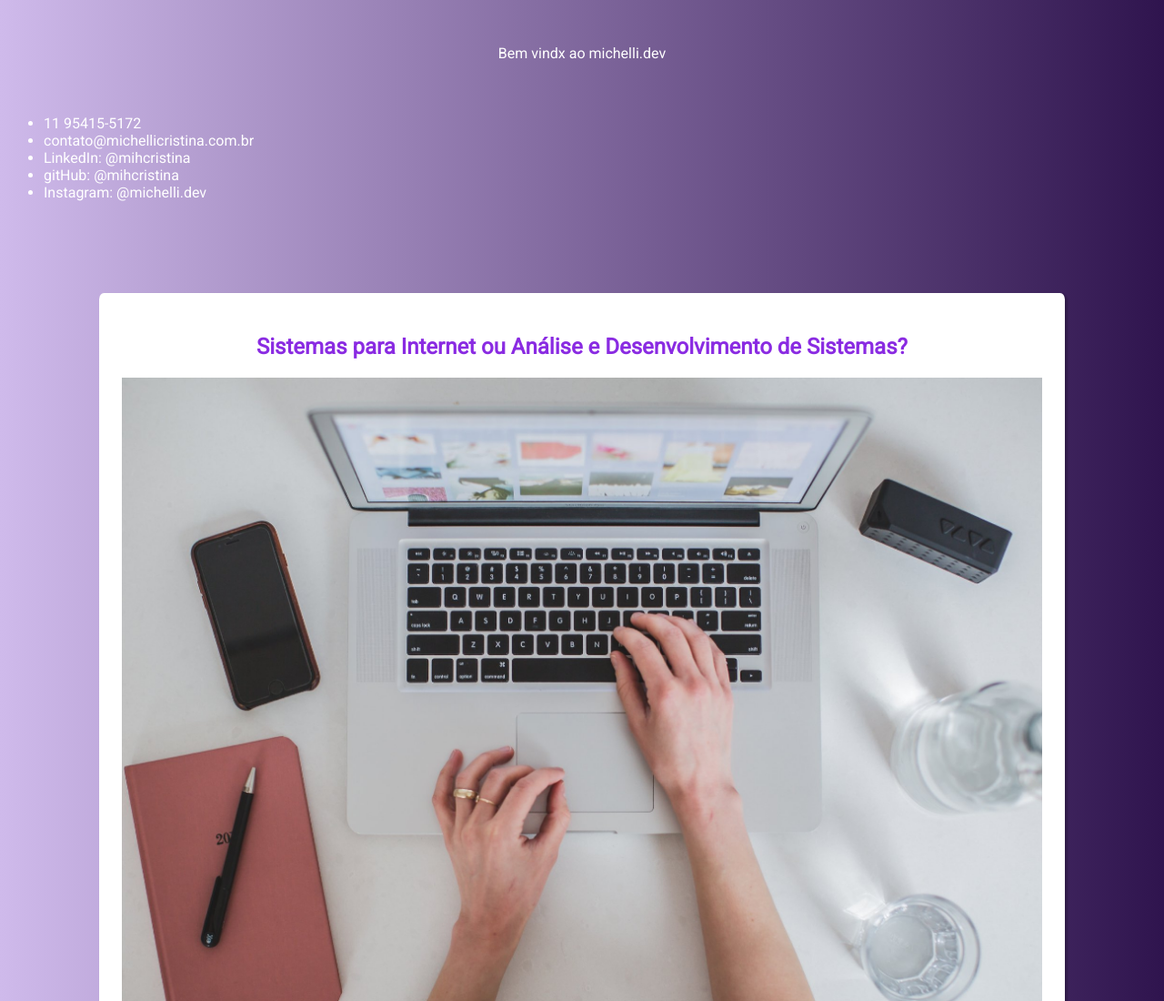
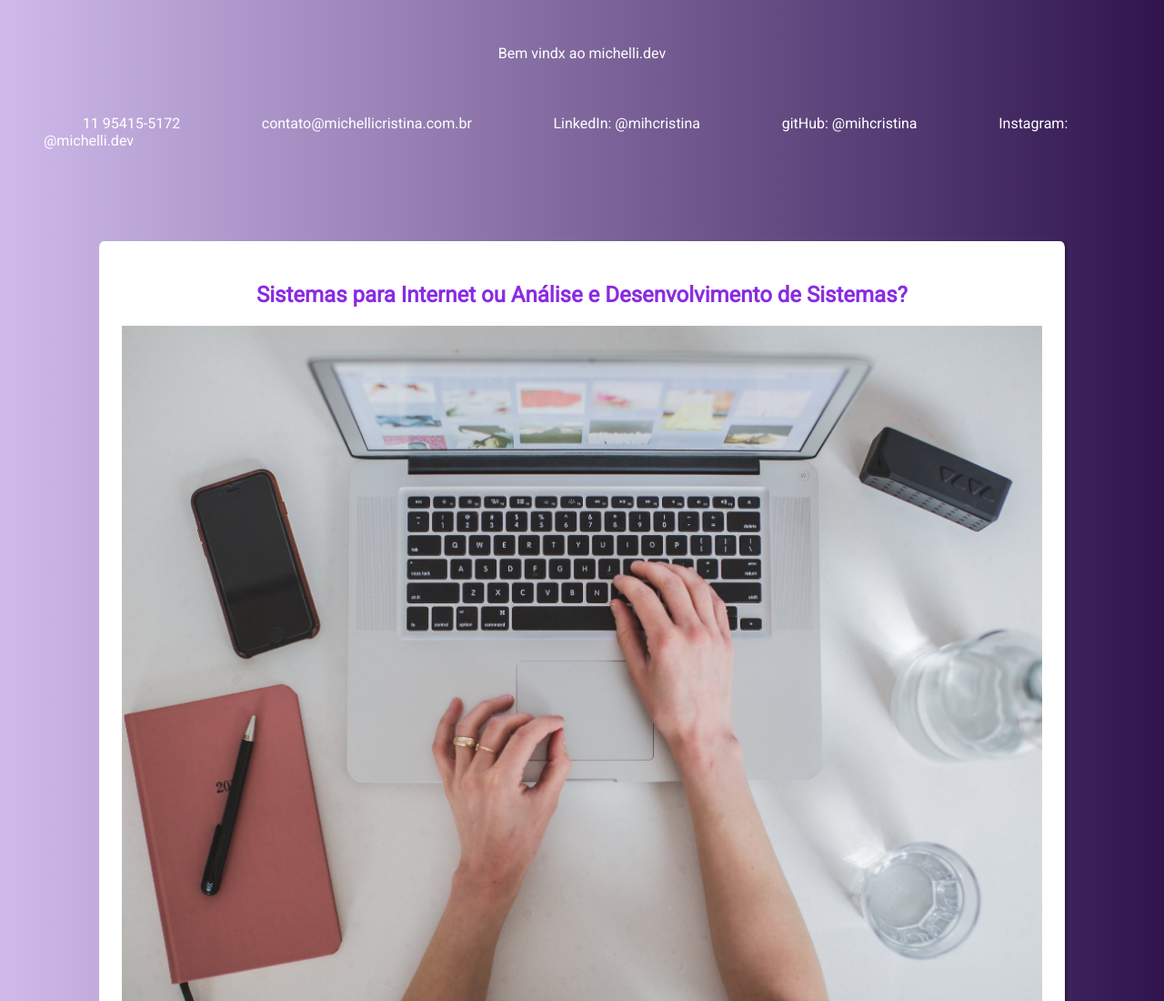
Before and after one commit to mihcristina/blog, a plain HTML site: page index.html in a window 1280 px wide. Shown: the top 1100 px of the page at 91% size. Drawn offline with Linux system fonts and the light colour scheme.

Commit message:
fix: nav

```diff
--- a/css/style.css
+++ b/css/style.css
@@ -17,7 +17,7 @@ a {
 
 }
 
-. info ul li {
+nav ul li {
     text-decoration: none;
     list-style: none;
     display: inline;
```
